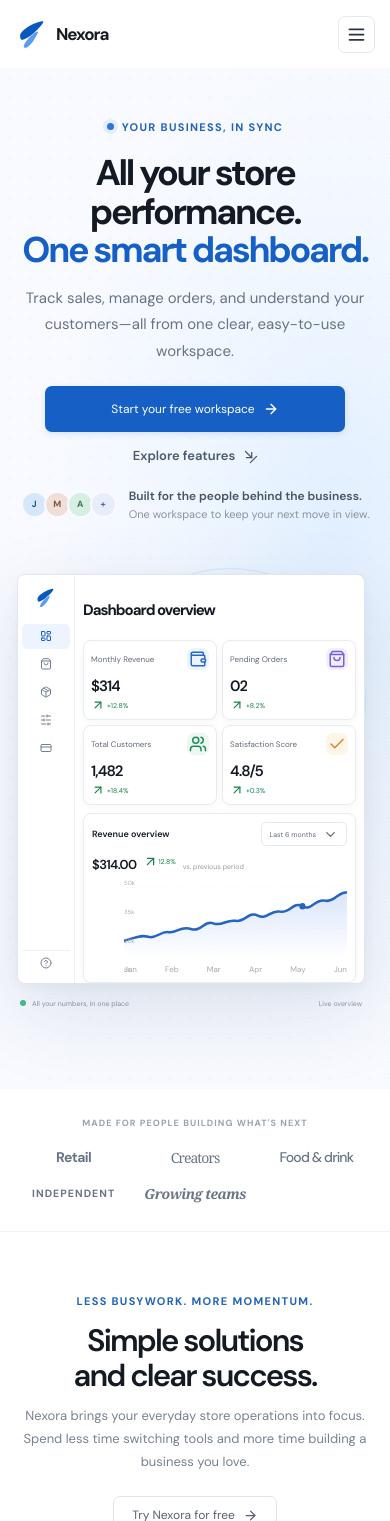
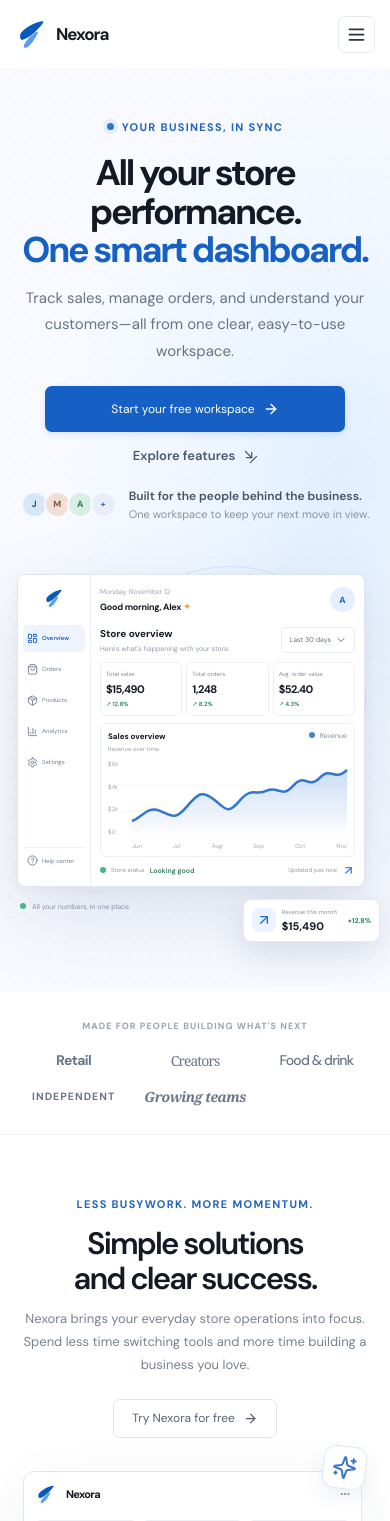
Before and after one commit to Chestergarcia/Nexora-Saas-Project, a React (Vite) app: page / in a window 390 px wide. Shown: the top 1521 px of the page. Built offline with nearby package versions, Linux system fonts and the light colour scheme.

Commit message:
Restore original landing dashboard mockup
Co-authored-by: Copilot <223556219+Copilot@users.noreply.github.com>

```diff
--- a/src/main.jsx
+++ b/src/main.jsx
@@ -56,13 +56,6 @@ const seedProducts = [
   { id: 'P-02', name: 'Nexora Essentials', category: 'Collection', price: 60, stock: 124 },
   { id: 'P-03', name: 'Classic Hoodie', category: 'Apparel', price: 68, stock: 9 },
 ]
-
-const landingPreviewWorkspace = {
-  name: 'Nexora Demo Store',
-  currency: 'USD',
-  orders: seedOrders,
-  products: seedProducts,
-}
 
 const blankData = { account: null, workspaces: [], activeWorkspaceId: null }
 
@@ -328,22 +321,6 @@ function Dashboard({ workspace, search, onOrders, onStatus, onDelete }) {
   return <><section className="metrics-grid" aria-label="Store metrics">{metrics.map(metric => <MetricCard key={metric.title} {...metric} />)}</section><div className="dashboard-grid"><RevenuePanel currency={currencySymbol(workspace.currency)} totalRevenue={revenue} /><RegionPanel /></div><section className="panel orders-panel"><div className="panel-heading orders-heading"><div><h2>Recent orders</h2><p>You have {orders.length} orders to review.</p></div><button className="text-link" type="button" onClick={onOrders}>View all orders <ArrowRight size={15} /></button></div><OrdersTable orders={visible.slice(0, 5)} onStatus={onStatus} onDelete={onDelete} currency={currencySymbol(workspace.currency)} /></section></>
 }
 
-function LandingDashboardPreview() {
-  return (
-    <div className="landing-dashboard">
-      <aside className="landing-preview-sidebar" aria-hidden="true">
-        <Brand />
-        <nav>{navItems.map(({ name, icon: Icon }) => <span className={name === 'Dashboard' ? 'is-active' : ''} key={name}><Icon size={14} />{name}</span>)}</nav>
-        <span className="landing-preview-help"><CircleHelp size={14} />Help center</span>
-      </aside>
-      <div className="landing-preview-content" aria-hidden="true">
-        <PageIntro page="Dashboard" onCreate={() => {}} onExport={() => {}} />
-        <Dashboard workspace={landingPreviewWorkspace} search="" onOrders={() => {}} onStatus={() => {}} onDelete={() => {}} />
-      </div>
-    </div>
-  )
-}
-
 function filterRecords(items, query) {
   const term = query.trim().toLowerCase()
   return term ? items.filter(item => Object.values(item).some(value => String(value).toLowerCase().includes(term))) : items
@@ -491,7 +468,21 @@ function LandingPage({ onStart, onLogin }) {
         </div>
         <div className="landing-hero-visual" aria-label="Preview of the Nexora store analytics dashboard">
           <div className="hero-orbit hero-orbit-one" /><div className="hero-orbit hero-orbit-two" />
-          <LandingDashboardPreview />
+          <div className="landing-dashboard">
+            <div className="landing-dash-sidebar"><Brand /><span className="dash-side-active"><LayoutDashboard size={14} /> Overview</span><span><ShoppingBag size={14} /> Orders</span><span><Package size={14} /> Products</span><span><BarChart3 size={14} /> Analytics</span><span><Settings size={14} /> Settings</span><div className="dash-side-help"><CircleHelp size={14} /> Help center</div></div>
+            <div className="landing-dash-content">
+              <div className="landing-dash-top"><div><small>Monday, November 12</small><strong>Good morning, Alex <span>✦</span></strong></div><span className="landing-dash-profile">A</span></div>
+              <div className="landing-dash-heading"><div><strong>Store overview</strong><small>Here's what's happening with your store.</small></div><span className="landing-period">Last 30 days <ChevronDown size={12} /></span></div>
+              <div className="landing-stat-grid">
+                <div className="landing-stat"><small>Total sales</small><strong>$15,490</strong><span>↗ 12.8% <i>vs. last month</i></span></div>
+                <div className="landing-stat"><small>Total orders</small><strong>1,248</strong><span>↗ 8.2% <i>vs. last month</i></span></div>
+                <div className="landing-stat"><small>Avg. order value</small><strong>$52.40</strong><span>↗ 4.3% <i>vs. last month</i></span></div>
+              </div>
+              <div className="landing-chart-card"><div className="landing-chart-title"><span><strong>Sales overview</strong><small>Revenue over time</small></span><span className="chart-legend"><i /> Revenue</span></div><div className="landing-chart"><div className="chart-y-labels"><span>$6k</span><span>$4k</span><span>$2k</span><span>$0</span></div><svg viewBox="0 0 520 156" preserveAspectRatio="none" role="img" aria-label="Sales trending upward over six months"><defs><linearGradient id="salesFill" x1="0" x2="0" y1="0" y2="1"><stop offset="0%" stopColor="#2b74d4" stopOpacity=".24" /><stop offset="100%" stopColor="#2b74d4" stopOpacity=".01" /></linearGradient></defs><path className="chart-fill" d="M0 126 C28 115 38 93 66 103 S103 126 132 95 S170 60 198 79 S230 114 260 82 S300 72 326 60 S362 78 390 49 S425 58 454 32 S489 42 520 15 V156 H0Z" /><path className="chart-line" d="M0 126 C28 115 38 93 66 103 S103 126 132 95 S170 60 198 79 S230 114 260 82 S300 72 326 60 S362 78 390 49 S425 58 454 32 S489 42 520 15" /></svg></div><div className="landing-chart-months"><span>Jun</span><span>Jul</span><span>Aug</span><span>Sep</span><span>Oct</span><span>Nov</span></div></div>
+              <div className="landing-dash-bottom"><span><i className="dash-dot green" /> Store status <strong>Looking good</strong></span><span>Updated just now <ArrowUpRight size={13} /></span></div>
+            </div>
+          </div>
+          <div className="landing-floating-card"><span className="floating-icon"><ArrowUpRight size={16} /></span><span><small>Revenue this month</small><strong>$15,490</strong></span><b>+12.8%</b></div>
           <div className="landing-visual-caption"><span><i /> All your numbers, in one place</span><span>Live overview</span></div>
         </div>
       </section>
--- a/src/styles.css
+++ b/src/styles.css
@@ -325,74 +325,3 @@ html { scroll-behavior: smooth; scroll-padding-top: 84px; }
   .landing-faq-list details p { font-size: 12px; }
   .landing-contact-details { grid-template-columns: 1fr; gap: 10px; padding: 38px 18px 54px; }
 }
-.landing-dashboard { height: 450px; min-height: 450px; grid-template-columns: 100px minmax(0, 1fr); }
-.landing-preview-sidebar { display: flex; flex-direction: column; gap: 8px; padding: 15px 8px 10px; border-right: 1px solid #edf0f4; background: #fff; }
-.landing-preview-sidebar .brand { margin: 0 0 13px 3px; font-size: 12px; }
-.landing-preview-sidebar .brand-symbol { width: 24px; height: 24px; }
-.landing-preview-sidebar nav { display: grid; gap: 5px; }
-.landing-preview-sidebar nav span, .landing-preview-help { display: flex; min-height: 29px; align-items: center; gap: 7px; padding: 0 6px; border-radius: 5px; color: #758092; font-size: 8px; white-space: nowrap; }
-.landing-preview-sidebar nav .is-active { background: #edf4ff; color: #155fc5; font-weight: 600; }
-.landing-preview-help { margin-top: auto; border-top: 1px solid #edf0f4; border-radius: 0; padding-top: 9px; }
-.landing-preview-content { width: 860px; min-width: 0; padding: 13px; overflow: hidden; transform: scale(.58); transform-origin: top left; pointer-events: none; user-select: none; }
-.landing-preview-content .page-intro { margin-bottom: 12px; }
-.landing-preview-content .date-line { margin-bottom: 5px; font-size: 8px; }
-.landing-preview-content .page-intro h1 { font-size: 22px; }
-.landing-preview-content .page-subtitle { font-size: 10px; }
-.landing-preview-content .intro-actions { display: none; }
-.landing-preview-content .metrics-grid { gap: 8px; margin-bottom: 8px; }
-.landing-preview-content .metric-card { padding: 10px; }
-.landing-preview-content .metric-card-top { font-size: 9px; }
-.landing-preview-content .metric-icon { width: 27px; height: 27px; }
-.landing-preview-content .metric-card-bottom { gap: 5px; margin-top: 6px; }
-.landing-preview-content .metric-card-bottom > strong { font-size: 18px; }
-.landing-preview-content .metric-change { font-size: 8px; }
-.landing-preview-content .metric-card > p { font-size: 8px; }
-.landing-preview-content .dashboard-grid { gap: 8px; margin-bottom: 8px; }
-.landing-preview-content .panel { padding: 11px; }
-.landing-preview-content .orders-panel { padding: 0; }
-.landing-preview-content .orders-heading { min-height: 52px; padding: 10px; }
-.landing-preview-content .orders-table th { padding: 7px; }
-.landing-preview-content .orders-table td { height: 34px; padding: 5px 7px; }
-.landing-preview-content .chart-area { height: 125px; }
-.landing-preview-content .region-feature { margin: 14px 0 12px; }
-.landing-preview-content .region-list { gap: 9px; }
-@media (max-width: 980px) {
-  .landing-dashboard { grid-template-columns: 85px minmax(0, 1fr); }
-  .landing-preview-content { transform: scale(.5); }
-}
-@media (max-width: 760px) {
-  .landing-dashboard { grid-template-columns: 90px minmax(0, 1fr); }
-  .landing-preview-content { transform: scale(.57); }
-}
-@media (max-width: 520px) {
-  .landing-dashboard { height: 410px; min-height: 410px; grid-template-columns: 57px minmax(0, 1fr); }
-  .landing-preview-sidebar { gap: 5px; padding: 11px 4px 8px; }
-  .landing-preview-sidebar .brand { margin: 0 auto 9px; }
-  .landing-preview-sidebar .brand > span { display: none; }
-  .landing-preview-sidebar nav { gap: 3px; }
-  .landing-preview-sidebar nav span, .landing-preview-help { min-height: 25px; justify-content: center; gap: 0; padding: 0 2px; font-size: 0; }
-  .landing-preview-sidebar nav span svg, .landing-preview-help svg { width: 12px; height: 12px; }
-  .landing-preview-content { width: auto; height: 100%; padding: 8px; overflow: hidden; transform: none; }
-  .landing-preview-content .page-intro { margin-bottom: 7px; }
-  .landing-preview-content .date-line, .landing-preview-content .page-subtitle { display: none; }
-  .landing-preview-content .page-intro h1 { font-size: 15px; }
-  .landing-preview-content .metrics-grid { grid-template-columns: repeat(2, minmax(0, 1fr)); gap: 5px; }
-  .landing-preview-content .metric-card { padding: 7px; }
-  .landing-preview-content .metric-card-top { font-size: 8px; }
-  .landing-preview-content .metric-icon { width: 22px; height: 22px; }
-  .landing-preview-content .metric-card-bottom { align-items: flex-start; flex-direction: column; gap: 2px; }
-  .landing-preview-content .metric-card-bottom > strong { font-size: 15px; }
-  .landing-preview-content .metric-change { font-size: 7px; }
-  .landing-preview-content .metric-card > p { display: none; }
-  .landing-preview-content .dashboard-grid { display: block; margin-bottom: 0; }
-  .landing-preview-content .region-panel, .landing-preview-content .orders-panel { display: none; }
-  .landing-preview-content .revenue-panel { padding: 8px; }
-  .landing-preview-content .panel-heading h2 { font-size: 9px; }
-  .landing-preview-content .panel-heading p { display: none; }
-  .landing-preview-content .select-button { min-height: 24px; font-size: 7px; }
-  .landing-preview-content .chart-summary { margin-top: 8px; }
-  .landing-preview-content .chart-summary > strong { font-size: 13px; }
-  .landing-preview-content .chart-summary > span { font-size: 7px; }
-  .landing-preview-content .chart-summary > small { font-size: 7px; }
-  .landing-preview-content .chart-area { height: 95px; margin-top: 6px; }
-}
```
